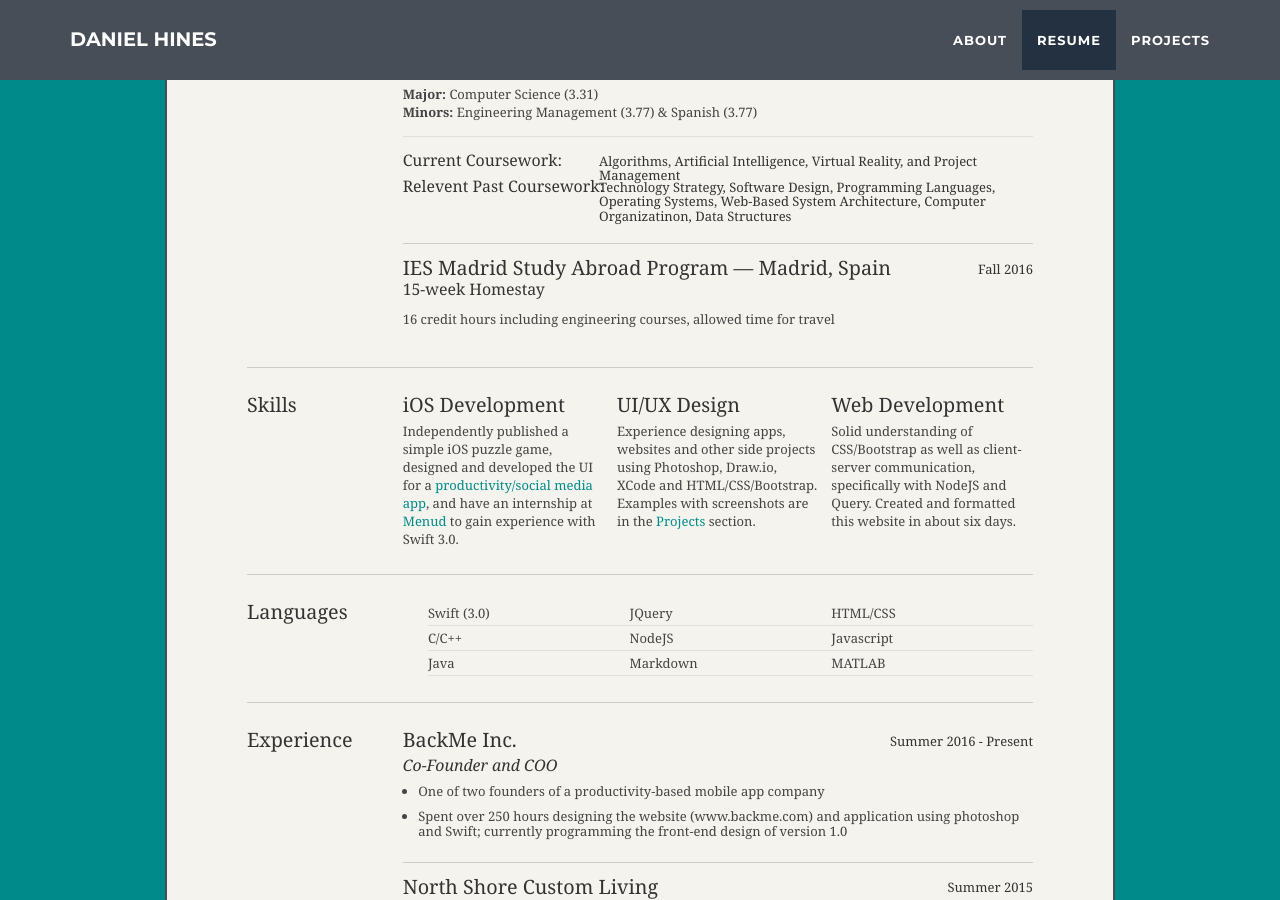
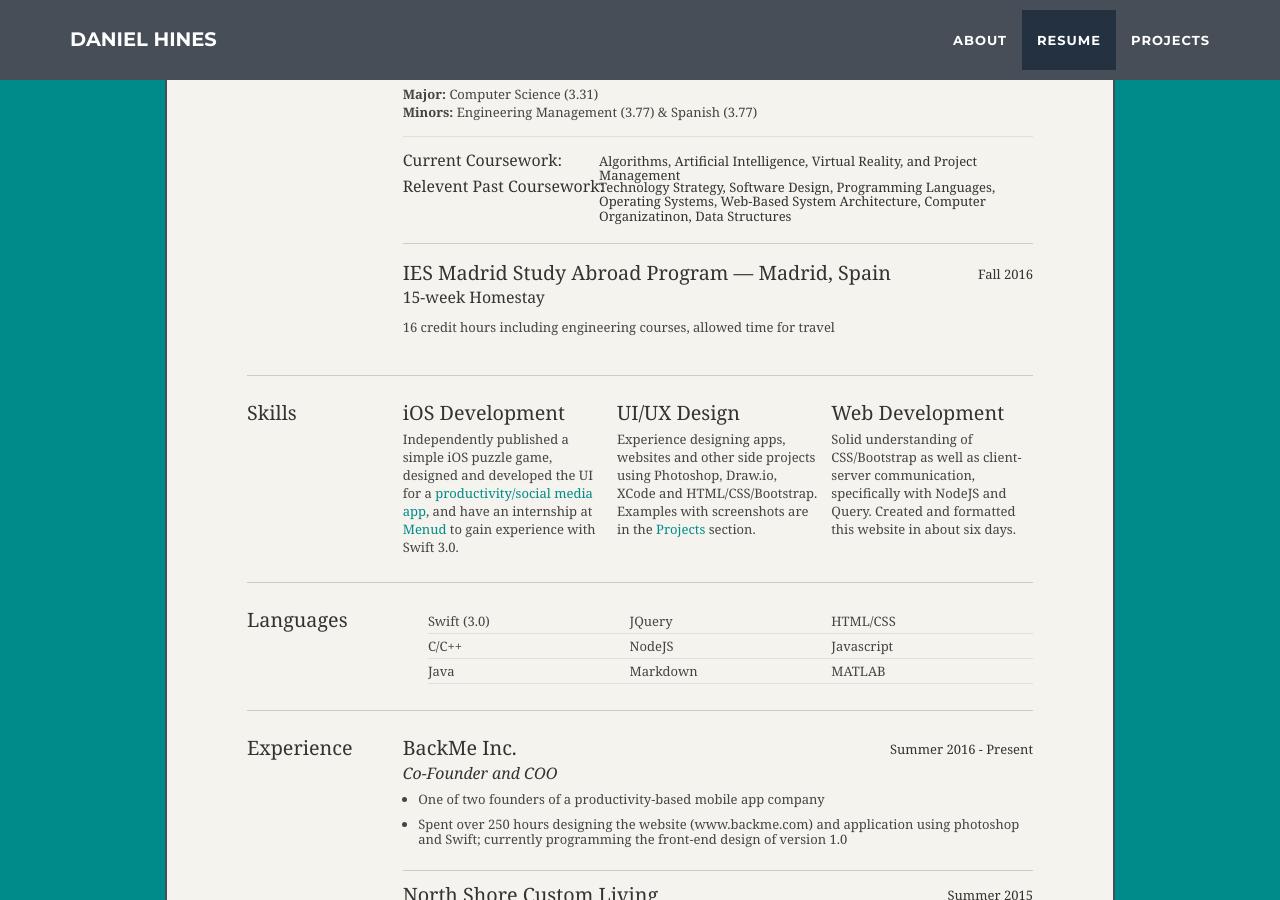
Before and after one commit to danielchines/danielchines.github.io, a Jekyll site: the page built from index.html, in a window 1280 px wide and 900 px high, scrolled down 1867 px. Built offline with Jekyll 4.4.1, drawn with Linux system fonts in a browser that asks for light colours.

Commit message:
Update resume.html

```diff
--- a/_includes/resume.html
+++ b/_includes/resume.html
@@ -67,7 +67,7 @@
 								</div>
 							</div>
 							<div class="education last">
-								<h2 style="margin-bottom: 2px">IES Madrid Study Abroad Program &mdash; Madrid, Spain</h2>
+								<h2 style="margin: 18px 0 5px 0">IES Madrid Study Abroad Program &mdash; Madrid, Spain</h2>
 								<h3>15-week Homestay</h3>
 								<h4>Fall 2016</h4>
 								<p class="education-p">16 credit hours including engineering courses, allowed time for travel</p>
```
